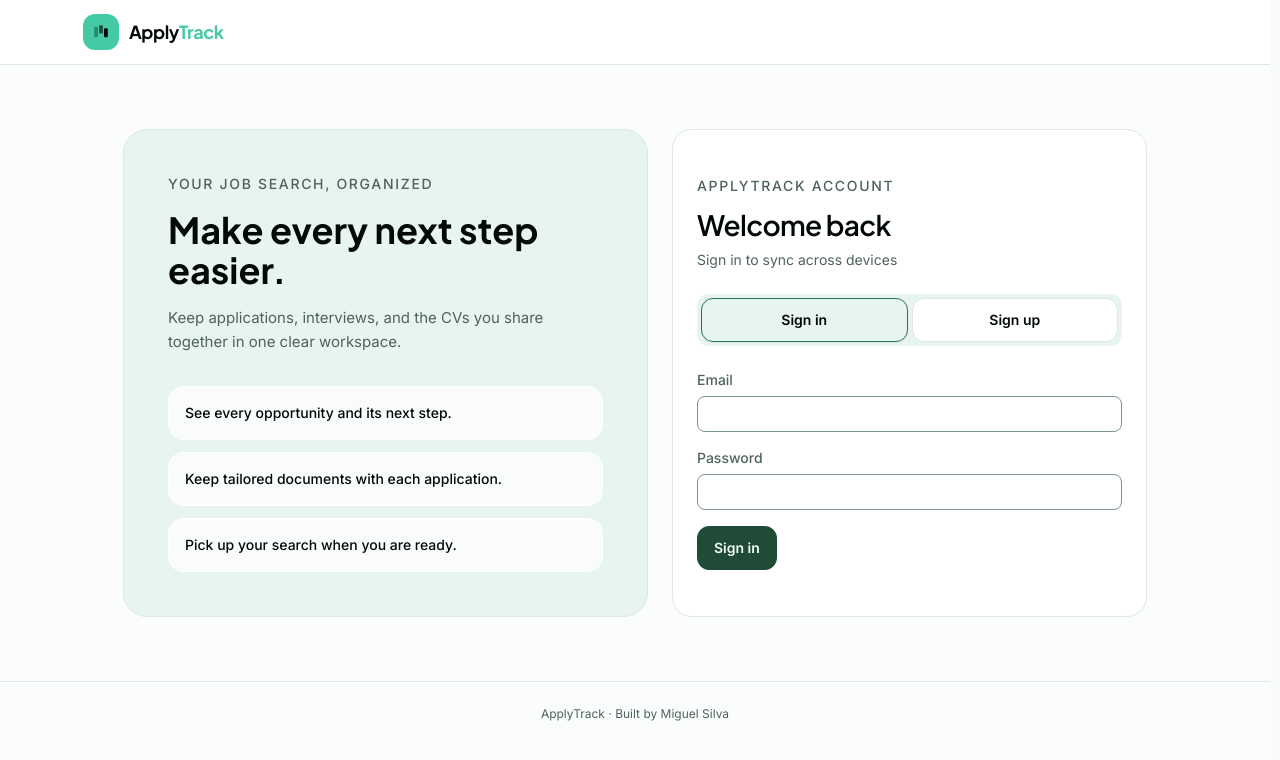
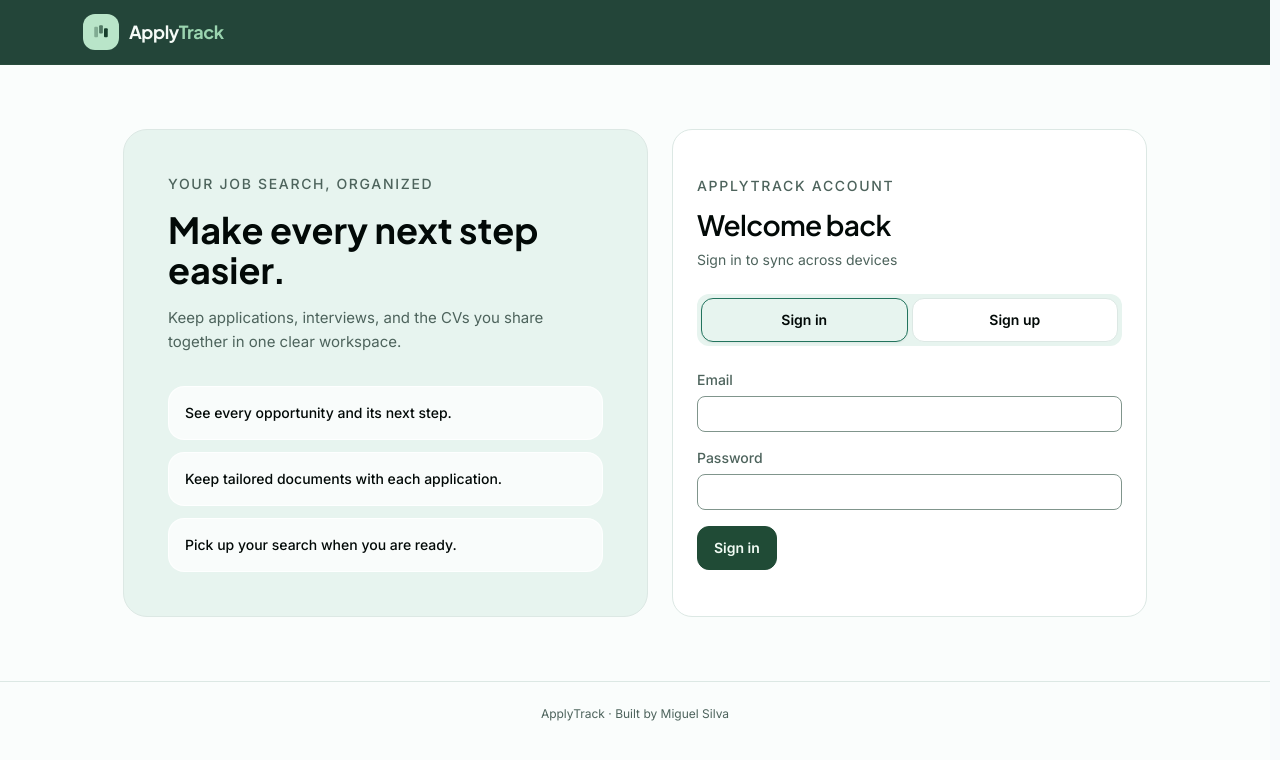
Before and after one commit to DevMiguelSilva/applytrack, a React (Vite) app: page /login in a window 1280 px wide. Shown: the top 760 px of the page. Built offline with nearby package versions, Linux system fonts and the light colour scheme; no server answers.

Commit message:
fix(branding): apply current login header palette

```diff
--- a/src/components/Header.tsx
+++ b/src/components/Header.tsx
@@ -7,7 +7,8 @@ export function Brand({ compact = false, appearance = 'standard' }: { compact?:
   </Link>
 }
 export function Header({ login = false }: { login?: boolean }) {
-  return <header className={`mobile-brand-header sticky top-0 z-30 border-b border-brand-line bg-white/95 backdrop-blur-md ${login ? '' : 'lg:hidden'}`}>
-    <div className="mx-auto flex max-w-6xl items-center px-5 py-2.5 sm:px-6"><Brand appearance="header" /></div>
+  const headerTheme = login ? 'border-[#294d3d] bg-[#183c2f]/95' : 'border-brand-line bg-white/95'
+  return <header className={`mobile-brand-header sticky top-0 z-30 border-b ${headerTheme} backdrop-blur-md ${login ? '' : 'lg:hidden'}`}>
+    <div className="mx-auto flex max-w-6xl items-center px-5 py-2.5 sm:px-6"><Brand appearance={login ? 'navigation' : 'header'} /></div>
   </header>
 }
```
